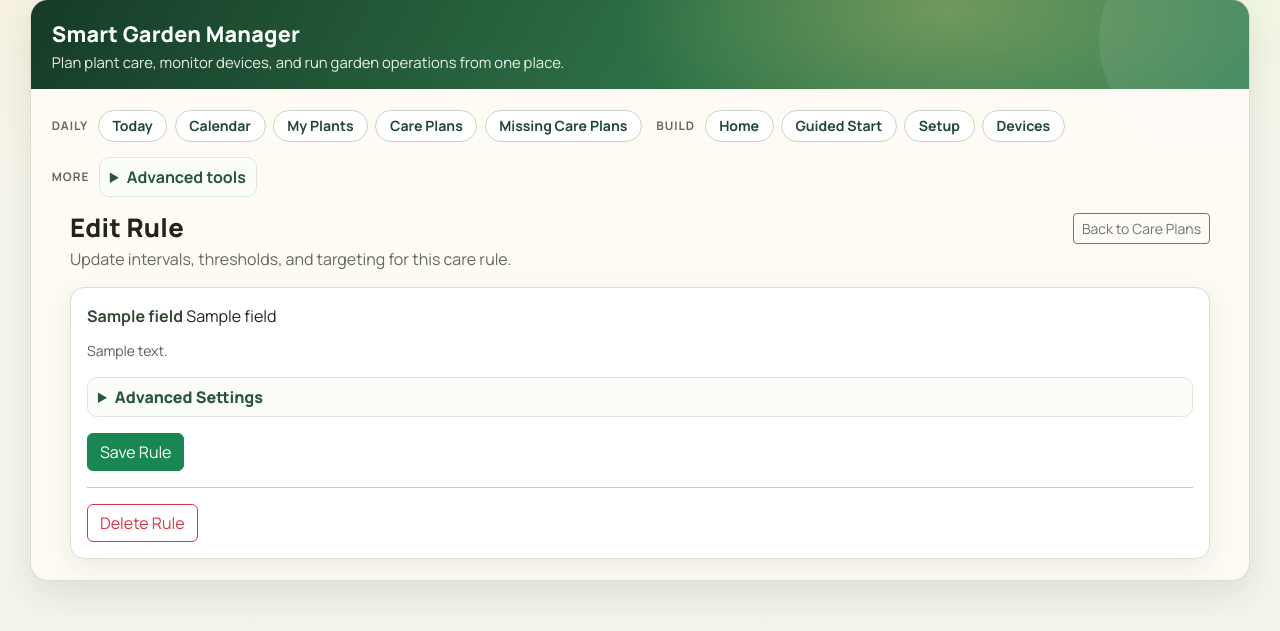
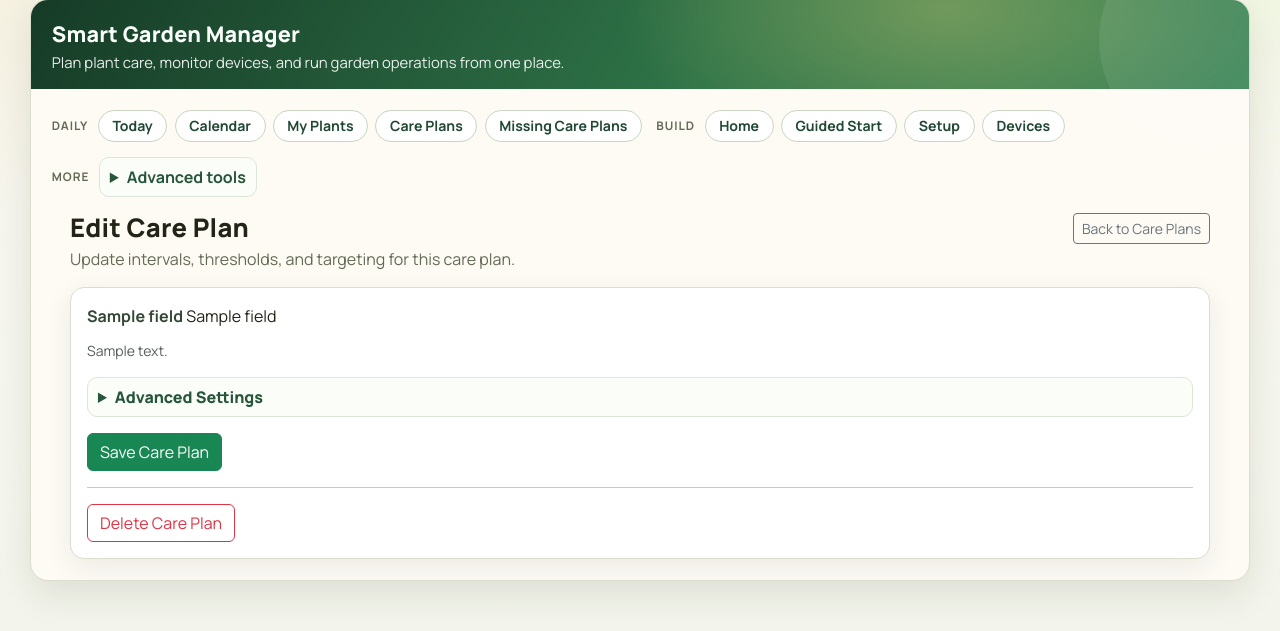
Before and after one commit to trstoyan/smart-garden-manager, a Django app: template templates/plants/rule_form.html in a window 1280 px wide. Shown: the part 21-652 px from the top of the page. Run offline with Django 4.2, Linux system fonts and the light colour scheme; tables that the repository leaves empty hold one stand-in row (values such as "Sample post"); the template is opened without the code that fills it: values that come from a table or form of the project are taken from there, most other values are stand-ins (such as "Sample title", 1, 10 or a date in 2020); data that the repository does not hold is empty; parts of the project's set-up code (start-up, migrations or seed data) failed here and were passed over; some libraries are stand-ins or nearby versions.

Commit message:
Refine wife-friendly copy and Today urgency guidance

```diff
--- a/templates/index.html
+++ b/templates/index.html
@@ -7,7 +7,7 @@
       <div class="page-head mb-0">
         <div>
           <h1 class="page-title">Run Your Garden With Less Guesswork</h1>
-          <p class="page-subtitle">Start with guided setup, then track care routines, automations, and alerts from one dashboard.</p>
+          <p class="page-subtitle">Start with guided setup, then track care routines, automations, and reminders from one dashboard.</p>
         </div>
         <div class="d-flex flex-wrap gap-2">
           <a class="btn btn-success" href="{% url 'plants:onboarding_wizard' %}">Guided Start</a>
@@ -38,7 +38,7 @@
         <div class="col-md-4">
           <div class="metric-card h-100">
             <div class="metric-label">3. Automate</div>
-            <p class="mb-2">Manage devices, sensor readings, actions, and notification queues.</p>
+            <p class="mb-2">Manage devices, sensor readings, automation tasks, and reminder queues.</p>
             <a href="{% url 'plants:devices_center' %}">Open devices</a>
           </div>
         </div>
@@ -53,7 +53,7 @@
       <a class="btn btn-outline-dark" href="{% url 'plants:rules_center' %}">Care Plans</a>
       <a class="btn btn-outline-dark" href="{% url 'plants:calendar' %}">Calendar</a>
       <a class="btn btn-outline-dark" href="{% url 'plants:device_actions_center' %}">Automation Tasks</a>
-      <a class="btn btn-outline-dark" href="{% url 'plants:notifications_center' %}">Alerts</a>
+      <a class="btn btn-outline-dark" href="{% url 'plants:notifications_center' %}">Reminders</a>
       <a class="btn btn-outline-secondary" href="{% url 'plants:ai_assistant_preview' %}">AI (Coming Soon)</a>
     </div>
   </section>
--- a/templates/plants/rule_form.html
+++ b/templates/plants/rule_form.html
@@ -4,8 +4,8 @@
 <div class="container px-0">
   <div class="page-head">
     <div>
-      <h1 class="page-title">Edit Rule</h1>
-      <p class="page-subtitle">Update intervals, thresholds, and targeting for this care rule.</p>
+      <h1 class="page-title">Edit Care Plan</h1>
+      <p class="page-subtitle">Update intervals, thresholds, and targeting for this care plan.</p>
     </div>
     <a class="btn btn-outline-secondary btn-sm" href="{% url 'plants:rules_center' %}">Back to Care Plans</a>
   </div>
@@ -15,13 +15,13 @@
       <form method="post">
         {% csrf_token %}
         {% include 'plants/_field_blocks.html' %}
-        <button class="btn btn-success" type="submit">Save Rule</button>
+        <button class="btn btn-success" type="submit">Save Care Plan</button>
       </form>
 
       <hr>
-      <form method="post" action="{% url 'plants:rule_delete' rule.id %}" onsubmit="return confirm('Delete this rule?');">
+      <form method="post" action="{% url 'plants:rule_delete' rule.id %}" onsubmit="return confirm('Delete this care plan?');">
         {% csrf_token %}
-        <button class="btn btn-outline-danger" type="submit">Delete Rule</button>
+        <button class="btn btn-outline-danger" type="submit">Delete Care Plan</button>
       </form>
     </div>
   </section>
--- a/templates/plants/tools_tutorial.html
+++ b/templates/plants/tools_tutorial.html
@@ -21,7 +21,7 @@
         <li>Open <a href="{% url 'plants:rules_center' %}">Care Plans</a> for group and plant care plans.</li>
         <li>Open <a href="{% url 'plants:rule_coverage' %}">Missing Care Plans</a> to find plants/groups missing active care plans.</li>
         <li>Plan and complete tasks from <a href="{% url 'plants:calendar' %}">Care Calendar</a>.</li>
-        <li>Run queue tools in <a href="{% url 'plants:device_actions_center' %}">Automation Tasks</a> and <a href="{% url 'plants:notifications_center' %}">Alerts</a>.</li>
+        <li>Run queue tools in <a href="{% url 'plants:device_actions_center' %}">Automation Tasks</a> and <a href="{% url 'plants:notifications_center' %}">Reminders</a>.</li>
       </ol>
     </div>
   </section>
```
Also changed, not shown: templates/plants/dashboard_summary.html (+12 -0 lines).
